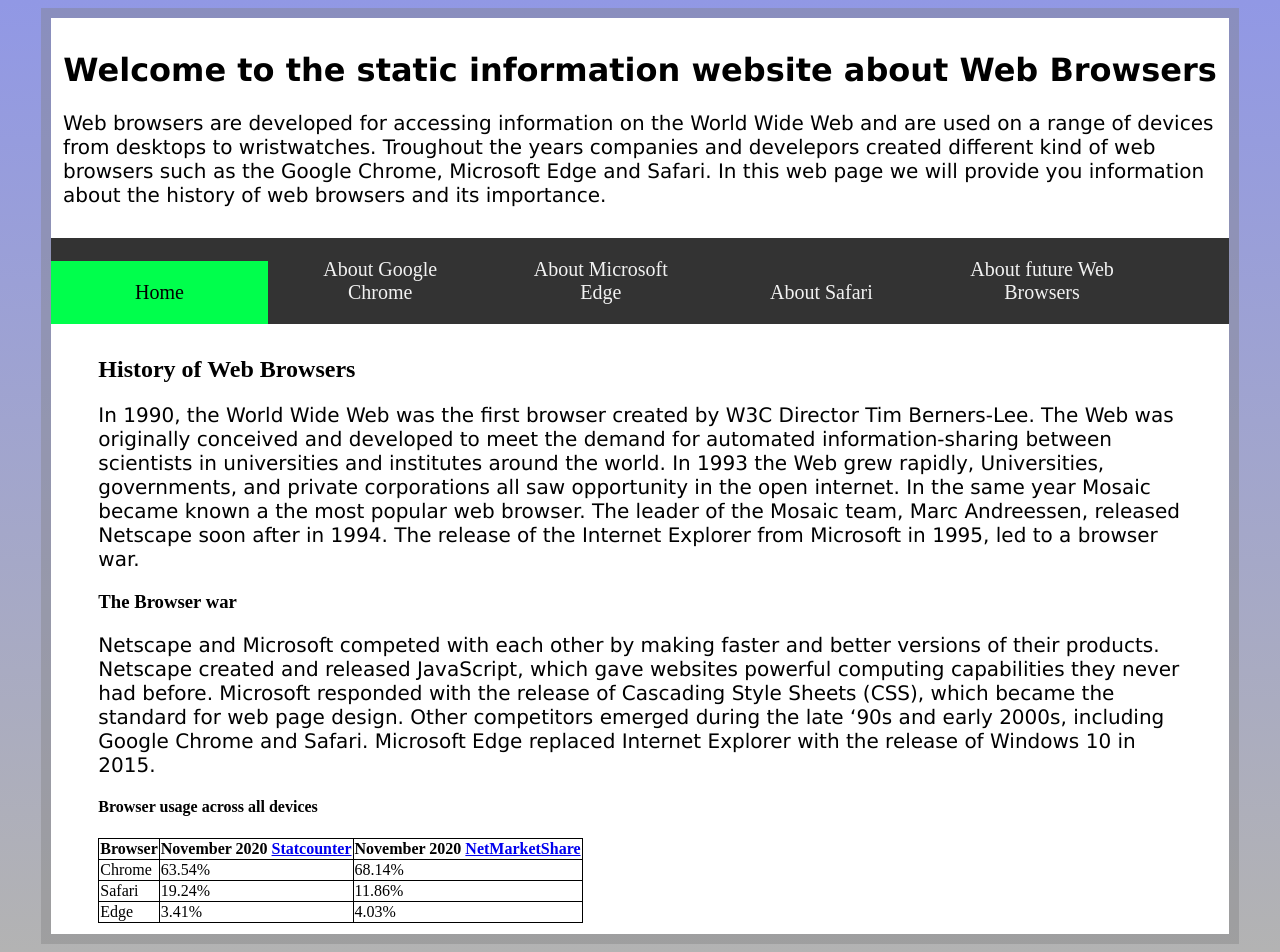
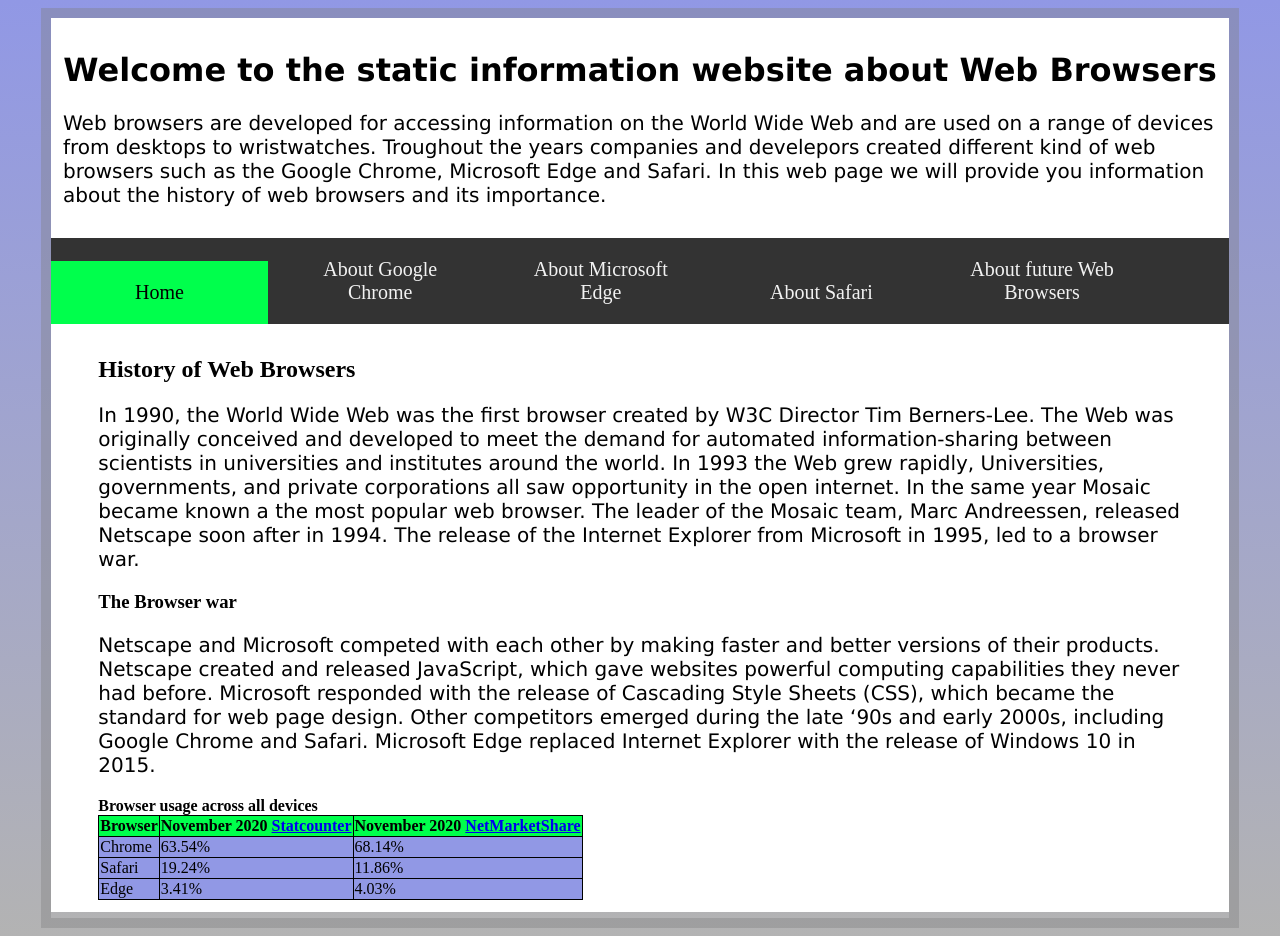
Before and after one commit to Li-Yeun/WebTech-Assignment1, a plain HTML site: page Assignment 1/WebPages/index.html in a window 1280 px wide. Drawn offline with Linux system fonts and the light colour scheme.

Commit message:
bit of css for table

```diff
--- a/Assignment 1/Style Sheets/main.css
+++ b/Assignment 1/Style Sheets/main.css
@@ -93,8 +93,14 @@
   text-align: center;
 }
 
-table, th, td {
+th, td {
   border: 1px solid black;
+  text-align: left;
+  background-color:#9198e5;
+}
+
+th {
+  background-color: rgb(0, 255, 76);
 }
 
 table {
--- a/Assignment 1/WebPages/index.html
+++ b/Assignment 1/WebPages/index.html
@@ -41,7 +41,7 @@
                     Other competitors emerged during the late ‘90s and early 2000s, including Google Chrome and Safari. Microsoft Edge replaced Internet Explorer with the release of Windows 10 in 2015.
                 </p>
 
-                <h4>Browser usage across all devices</h4>
+                <thead><b>Browser usage across all devices</b></thead>
                 <table>
                     <tr>
                         <th>Browser</th>
```
